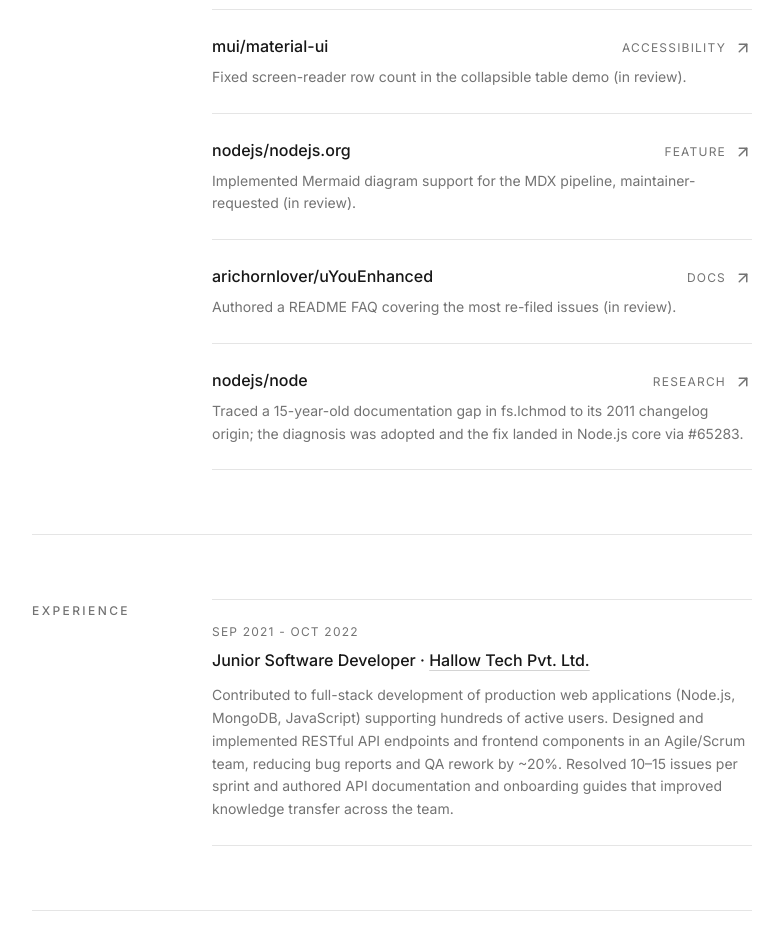
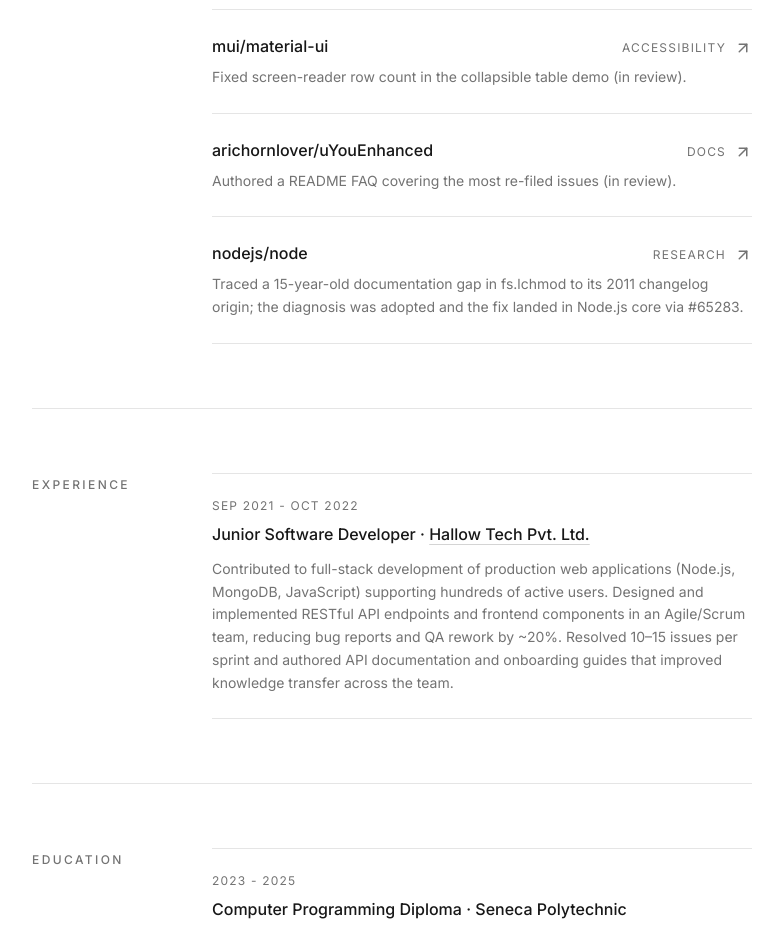
Before and after one commit to ashrees/ashrees.github.io, a React (Vite) app: page / in a window 1280 px wide. Shown: the part 3720-4655 px from the top of the page, without its empty margins (248-1031 px from the left). Built offline with nearby package versions, Linux system fonts and the light colour scheme.

Commit message:
Remove nodejs.org entry from open source section

```diff
--- a/src/constants/index.js
+++ b/src/constants/index.js
@@ -97,13 +97,6 @@ export const OPEN_SOURCE_CONTRIBUTIONS = [
     type: "Accessibility",
   },
   {
-    project: "nodejs/nodejs.org",
-    projectUrl: "https://github.com/nodejs/nodejs.org/pull/9107",
-    contribution:
-      "Implemented Mermaid diagram support for the MDX pipeline, maintainer-requested (in review).",
-    type: "Feature",
-  },
-  {
     project: "arichornlover/uYouEnhanced",
     projectUrl: "https://github.com/arichornlover/uYouEnhanced/pull/985",
     contribution: "Authored a README FAQ covering the most re-filed issues (in review).",
```
